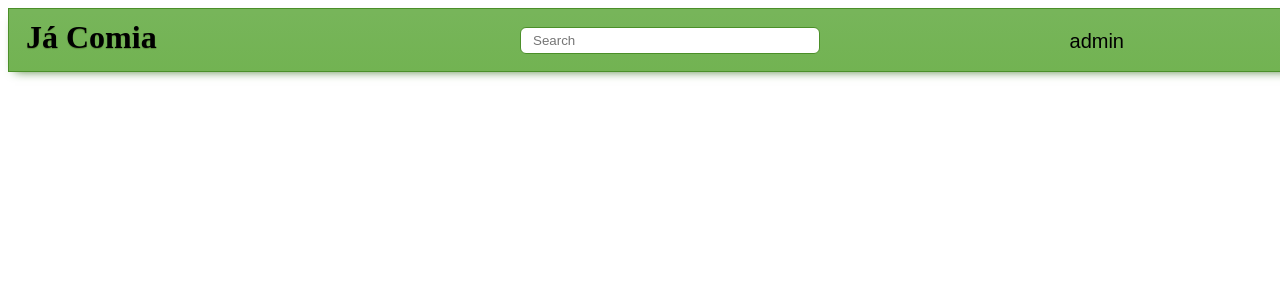
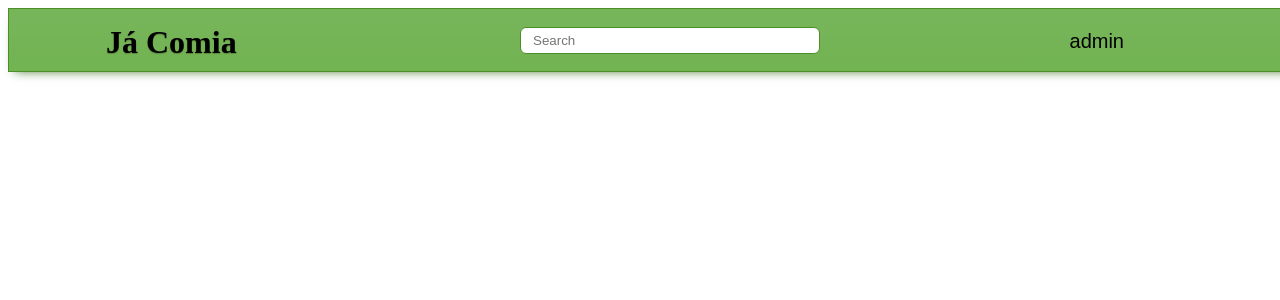
Before and after one commit to diasp-ppb/LTW, a PHP site: page /templates/topbar.php in a window 1280 px wide. Shown: the top 300 px of the page. Run offline with PHP 8.4, Linux system fonts and the light colour scheme; the visitor is signed in with stand-in values (Sample User, id 1); some libraries are stand-ins or nearby versions.

Commit message:
Updated topbar styling

```diff
--- a/templates/topbar.css
+++ b/templates/topbar.css
@@ -23,6 +23,9 @@
 #topbar a {
     color: currentColor;
     text-decoration: none;
+    position: relative;
+    top: 5px;
+    left: 80px;
 }
 
 #topbar h1 {
```
